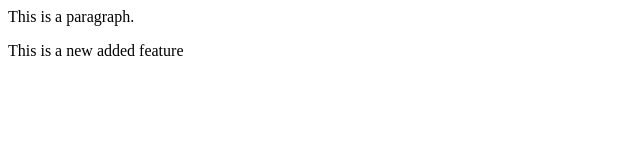
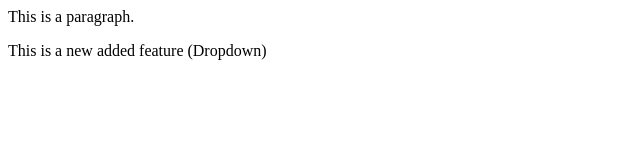
Before and after one commit to vansh-balyan/LocalRepo, a plain HTML site: page LocalRepo/index.html in a window 1280 px wide. Shown: the full height of the page, 0-640 px from the left. Drawn offline with Linux system fonts and the light colour scheme.

```diff
--- a/LocalRepo/index.html
+++ b/LocalRepo/index.html
@@ -1,2 +1,2 @@
 <p>This is a paragraph.</p>
-<p>This is a new added feature</p>
+<p>This is a new added feature (Dropdown)</p>
```
